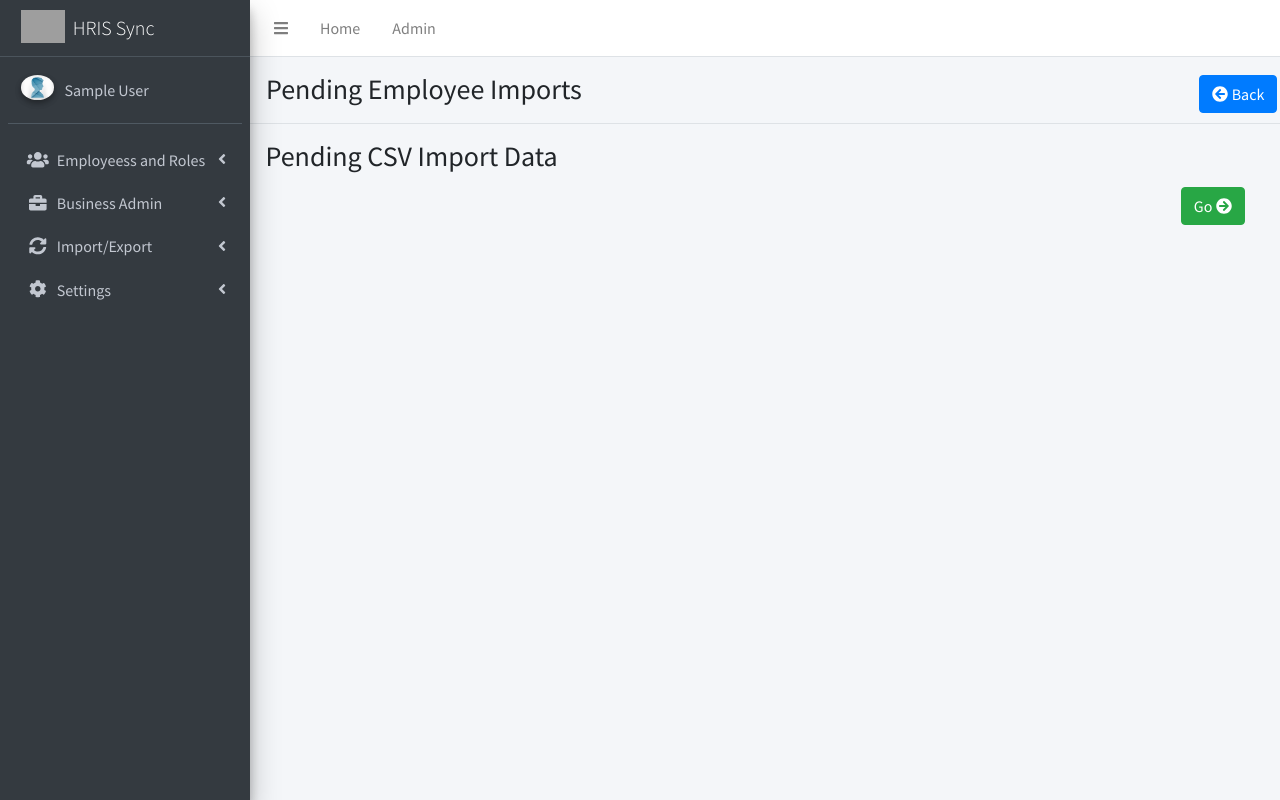
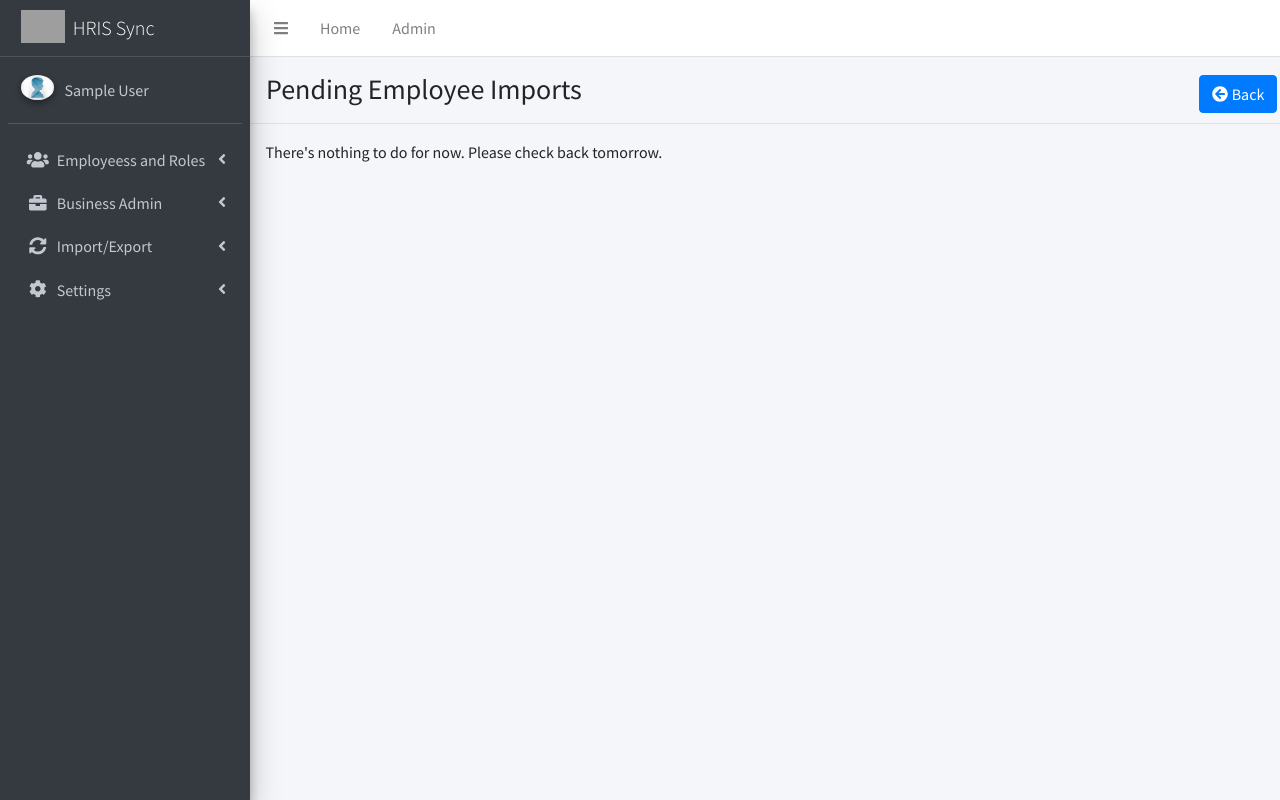
Before and after one commit to jcarswell/hris-integration, a Django app: a page that uses hirs_integration/hirs_admin/templates/hirs_admin/emp_import.html in a window 1280 px wide. Run offline with Django 3.2, Linux system fonts and the light colour scheme; the visitor is signed in with stand-in values (Sample User, id 1); data that the repository does not hold is empty; parts of the project's set-up code (start-up, migrations or seed data) failed here and were passed over; some libraries are stand-ins or nearby versions; grey boxes are pictures that could not be loaded.

Commit message:
Update with simplified form and removed now centalized components

```diff
--- a/hirs_integration/hirs_admin/templates/hirs_admin/emp_import.html
+++ b/hirs_integration/hirs_admin/templates/hirs_admin/emp_import.html
@@ -1,9 +1,5 @@
 {% extends "hirs_admin/base.html" %}
 {% load static i18n%}
-
-{% block extra_style %}
-<link rel="stylesheet" href="{% static 'hirs_admin/dist/css/base.css' %}">
-{% endblock %}
 
 {% block page_actions %}
 <div class="btn-toolbar mb-2 mb-md-0">
@@ -14,30 +10,18 @@
 {% block content %}
 <div id="alert-container" class="row d-none"></div>
 <div class="container">
-  {% if csv_import_form == False and manual_import_form == False %}
+  {% if manual_import_form == False %}
   <a>There's nothing to do for now. Please check back tomorrow.</a>
   {% else %}
-  {% if csv_import_form != False %}
-  <h3>Pending CSV Import Data</h3>
-  <form class="form-95" id="csv_import_form"{% if form_url %} action="{{ form_url }}"{% endif %}>
-    {% csrf_token %}
-    {{ csv_import_form }}
-    <div class="form-row">
-      <button type="submit" class="btn btn-success" style="margin: 4pt 0 0 auto;">Go <i class="fas fa-arrow-circle-right"></i></button>
-    </div>
-  </form>
-  {% if manual_import_form != False %}<hr style="border-top:2px solid #bbb">{% endif %}
-  {% endif %}
-  {% if manual_import_form != False %}
-  <h3>Pending Employees Manual Import</h3>
+  <h3>Manual Pending Employee Import</h3>
   <form class="form-95" id="manual_import_form"{% if form_url %} action="{{ form_url }}"{% endif %}>
     {% csrf_token %}
     {{ manual_import_form }}
     <div class="form-row">
-      <button type="submit" class="btn btn-success" style="margin: 4pt 0 0 auto;">Go <i class="fas fa-arrow-circle-right"></i></button>
+      <button type="submit" class="btn btn-success" style="margin: 4pt 0 0 auto;">
+        Go <i class="fas fa-arrow-circle-right"></i></button>
     </div>
   </form>
-  {% endif %}
   {% endif %}
 <div>
 {% endblock %}
```
